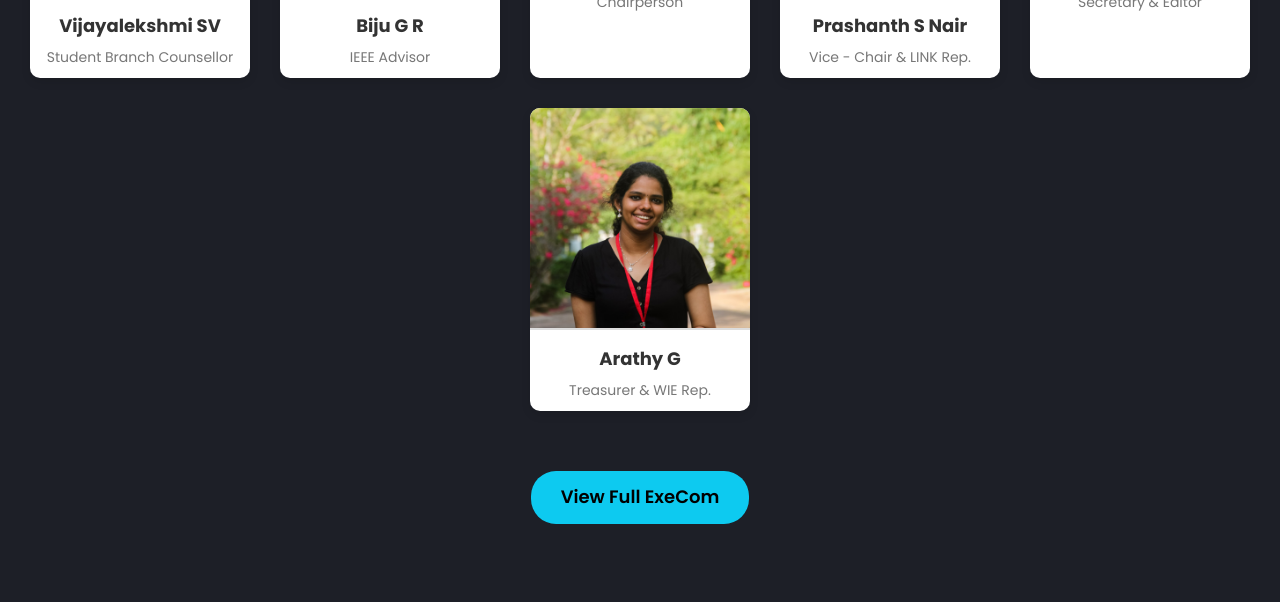
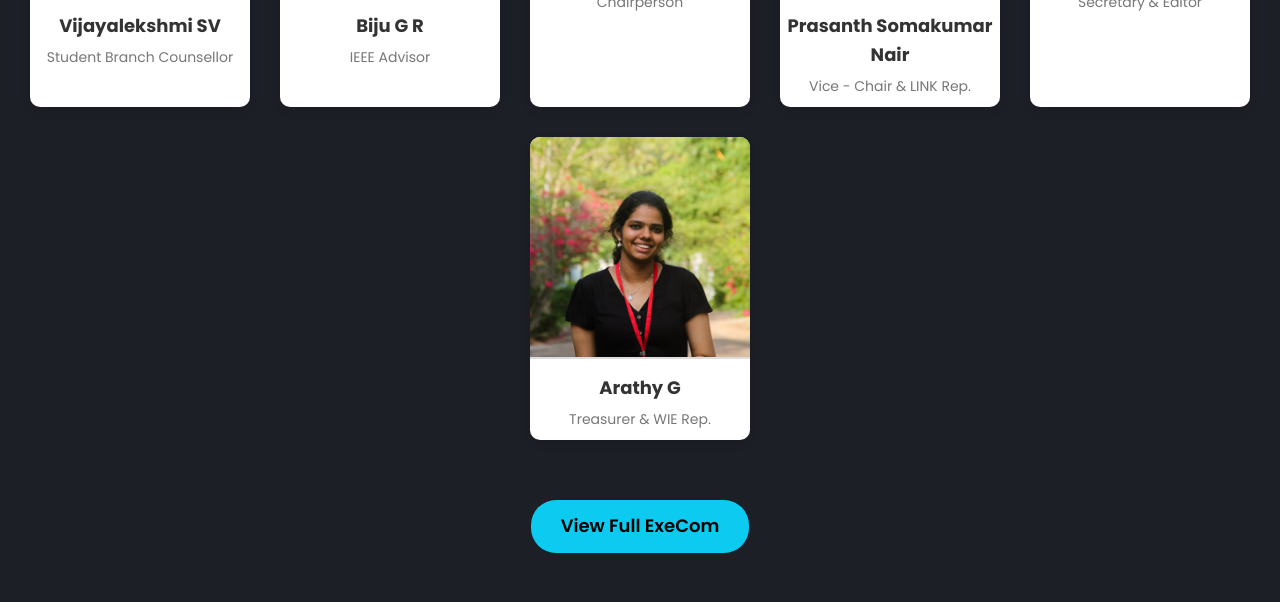
Before and after one commit to ieeesbmcet/website, a plain HTML site: page index.html in a window 1280 px wide. Shown: the part 4119-4721 px from the top of the page. Drawn offline with Linux system fonts and the light colour scheme.

Commit message:
ejhgtrewkrghew

```diff
--- a/index.html
+++ b/index.html
@@ -221,7 +221,7 @@
                 <img src="members/prx.jpg" alt="Michael Lee">
             </div>
             <div class="member-details">
-                <h3 class="member-name">Prashanth S Nair</h3>
+                <h3 class="member-name">Prasanth Somakumar Nair</h3>
                 <p class="member-role">Vice - Chair & LINK Rep.</p>
             </div>
         </div>
```
